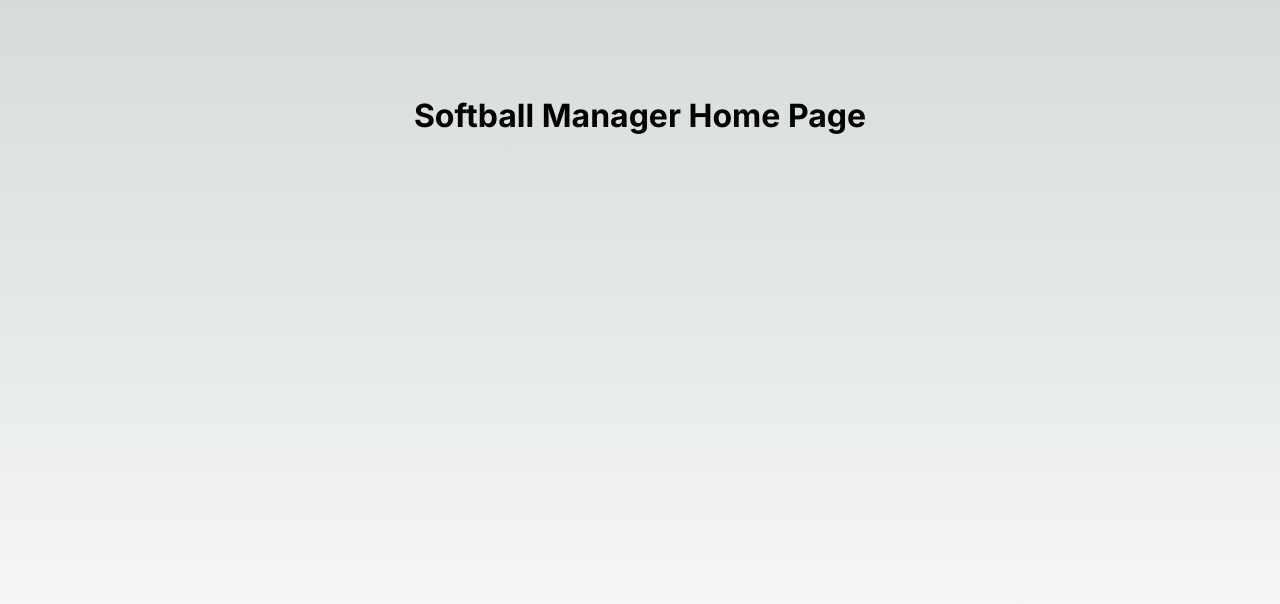
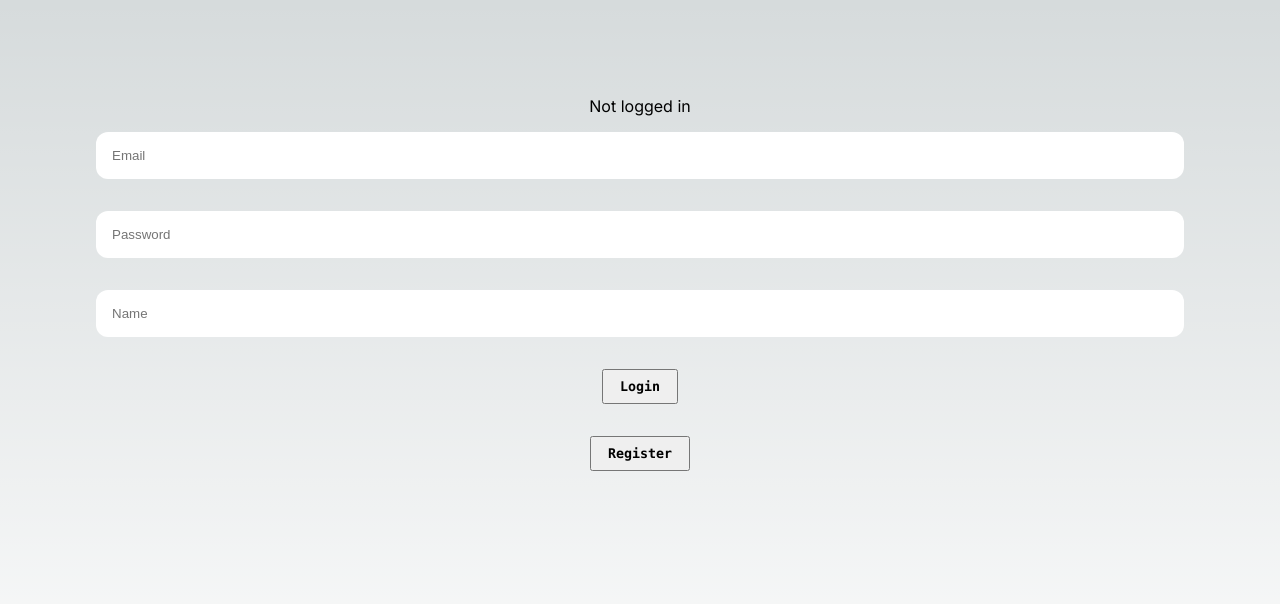
Before and after one commit to JGordy/softball-lineup-creator, a Next.js app: page / in a window 1280 px wide. Shown: the top 604 px of the page. Built offline with nearby package versions, Linux system fonts and the light colour scheme.

Commit message:
Implement user authentication with login, registration, and email verification features

```diff
--- /dev/null
+++ b/src/app/appwrite.js
@@ -0,0 +1,10 @@
+import { Client, Account } from 'appwrite';
+
+export const client = new Client();
+
+client
+    .setEndpoint('https://cloud.appwrite.io/v1')
+    .setProject('679b95f10030c4821c90');
+
+export const account = new Account(client);
+export { ID } from 'appwrite';
--- a/src/app/page.js
+++ b/src/app/page.js
@@ -1,13 +1,117 @@
+"use client";
+import { useState } from "react";
+import { account, ID } from "./appwrite";
+
 import styles from './styles/page.module.css';
 
-const Home = () => {
+const LoginPage = () => {
+    const [loggedInUser, setLoggedInUser] = useState(null);
+
+    const [formData, setFormData] = useState({
+        email: "",
+        password: "",
+    });
+
+    const [name, setName] = useState("");
+
+    const login = async () => {
+        const { email, password } = formData;
+        try {
+            await account.createEmailPasswordSession(email, password);
+            setLoggedInUser(await account.get());
+        } catch (error) {
+            console.error(error);
+        }
+    };
+
+    const register = async () => {
+        const { email, password } = formData;
+        try {
+            await account.create(ID.unique(), email, password, name);
+            const verificationSent = await account.createVerification('localhost:3000/verify');
+            console.log({ verificationSent });
+            login(email, password);
+        } catch (error) {
+            console.log(error);
+        }
+    };
+
+    const logout = async () => {
+        await account.deleteSession("current");
+        setLoggedInUser(null);
+    };
+
+    const handleInputChange = (e) => {
+        const { type, value } = e.target;
+        console.log({ type, value });
+
+        if (type === "text") {
+            setName(value);
+        } else {
+            setFormData({
+                ...formData,
+                [type]: value,
+            });
+        }
+    };
+
+    if (loggedInUser) {
+        return (
+            <main className={styles.main}>
+                <p>Logged in as {loggedInUser.name}</p>
+                <button
+                    className={styles.button}
+                    type="button"
+                    onClick={logout}
+                >
+                    Logout
+                </button>
+            </main>
+        );
+    }
 
     return (
         <main className={styles.main}>
-            <h1>Softball Manager Home Page</h1>
+            <p>Not logged in</p>
+            <form className={styles.form}>
+                <input
+                    className={styles.input}
+                    type="email"
+                    placeholder="Email"
+                    value={formData.email}
+                    onChange={handleInputChange}
+                />
+                <input
+                    className={styles.input}
+                    type="password"
+                    placeholder="Password"
+                    value={formData.password}
+                    onChange={handleInputChange}
+                />
+                <input
+                    className={styles.input}
+                    type="text"
+                    placeholder="Name"
+                    value={name}
+                    onChange={handleInputChange}
+                />
+                <button
+                    className={styles.button}
+                    type="button"
+                    onClick={login}
+                >
+                    Login
+                </button>
+                <button
+                    className={styles.button}
+                    type="button"
+                    onClick={register}
+                >
+                    Register
+                </button>
+            </form>
         </main>
-    )
-}
+    );
+};
 
-
-export default Home;
+export default LoginPage;
--- a/src/app/styles/page.module.css
+++ b/src/app/styles/page.module.css
@@ -4,6 +4,21 @@
     align-items: center;
     padding: 6rem;
     min-height: 100vh;
+}
+
+.form {
+    display: flex;
+    flex-direction: column;
+    align-items: center;
+    width: 100%;
+}
+
+.input {
+    width: 100%;
+    padding: 1rem;
+    margin: 1rem 0;
+    border: 1px solid rgba(var(--text-rgb), 0.5);
+    border-radius: var(--border-radius);
 }
 
 .description {
@@ -34,6 +49,9 @@
 .button {
     font-weight: 700;
     font-family: var(--font-mono);
+    /* font-size: large; */
+    margin: 1rem 0;
+    padding: 0.5rem 1rem;
 }
 
 .grid {
```
Also changed, not shown: src/app/verify/page.js (added, +63 -0 lines).
